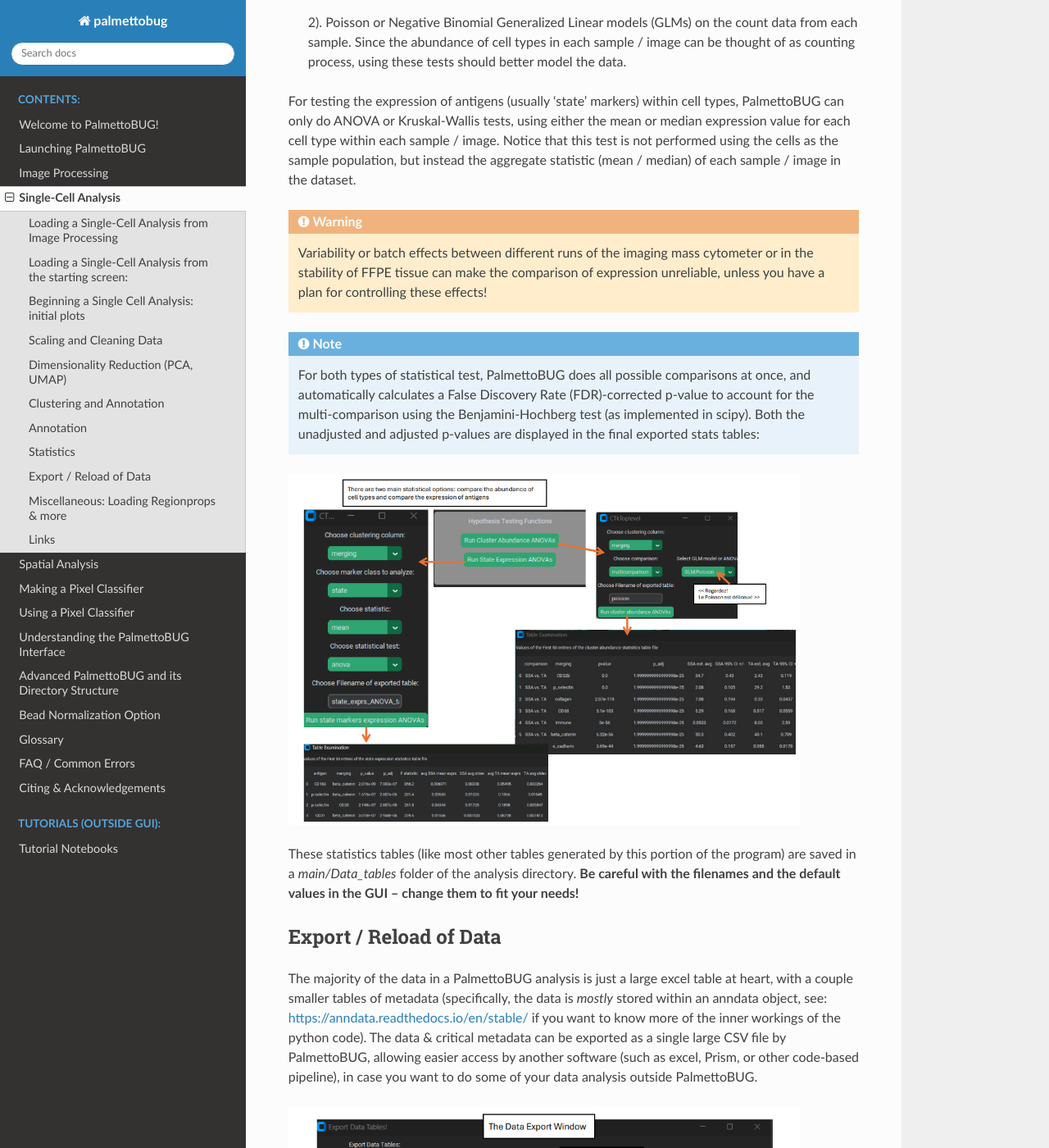
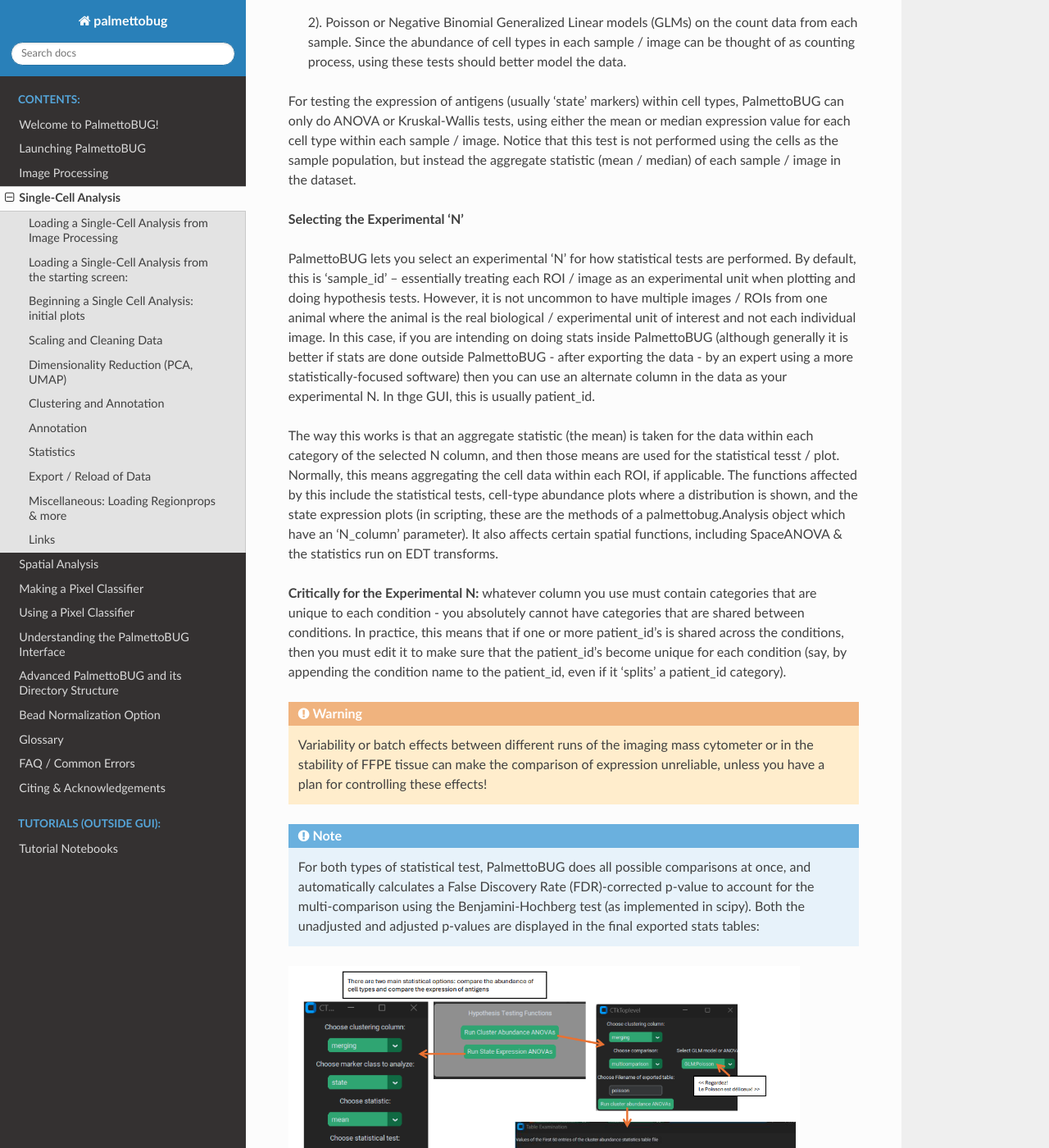
Before and after one commit to BenCaiello/PalmettoBUG, a Sphinx documentation site: the page built from docs/source/SingleCellAnalysis.rst, in a window 1280 px wide and 1400 px high, scrolled down 15886 px. Shown: the whole window at 82% size. Built offline with Sphinx 7.4.7 and the Read the Docs theme 3.1.0, drawn with Linux system fonts in a browser that asks for light colours; pages that are not in the unit, such as notebooks, are missing from menus.

Commit message:
update single cell analysis docs (experimental N)

```diff
--- a/docs/source/SingleCellAnalysis.rst
+++ b/docs/source/SingleCellAnalysis.rst
@@ -552,6 +552,27 @@
 cells as the sample population, but instead the aggregate statistic
 (mean / median) of each sample / image in the dataset.
 
+**Selecting the Experimental 'N'**
+
+PalmettoBUG lets you select an experimental 'N' for how statistical tests are performed.
+By default, this is 'sample_id' -- essentially treating each ROI / image as an experimental unit
+when plotting and doing hypothesis tests. However, it is not uncommon to have multiple images / ROIs from
+one animal where the animal is the real biological / experimental unit of interest and not each individual image.
+In this case, if you are intending on doing stats inside PalmettoBUG (although generally it is better if stats are done
+outside PalmettoBUG - after exporting the data - by an expert using a more statistically-focused software) then
+you can use an alternate column in the data as your experimental N. In thge GUI, this is usually patient_id.
+
+The way this works is that an aggregate statistic (the mean) is taken for the data within each category of the selected
+N column, and then those means are used for the statistical tesst / plot. Normally, this means aggregating the cell data within each ROI, if applicable.
+The functions affected by this include the statistical tests, cell-type abundance plots where a distribution is shown, and the state expression plots
+(in scripting, these are the methods of a palmettobug.Analysis object which have an 'N_column' parameter). It also affects certain spatial functions,
+including SpaceANOVA & the statistics run on EDT transforms.
+
+**Critically for the Experimental N:** whatever column you use must contain categories that are unique to each condition -
+you absolutely cannot have categories that are shared between conditions.
+In practice, this means that if one or more patient_id's is shared across the conditions, then you must  edit it to make sure
+that the patient_id's become unique for each condition (say, by appending the condition name to the patient_id, even if it 'splits' a patient_id category).
+
 .. warning::
 
    Variability or batch effects between different runs of the
```
